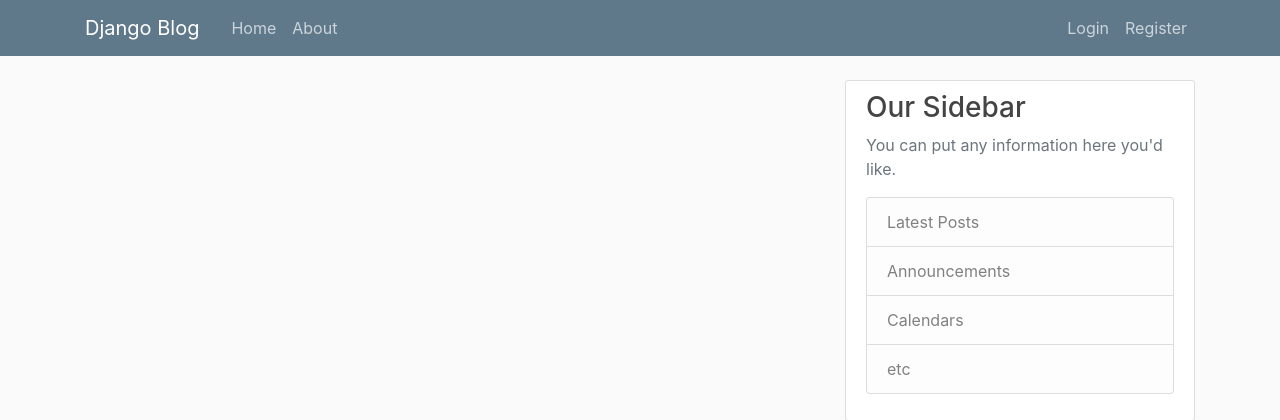
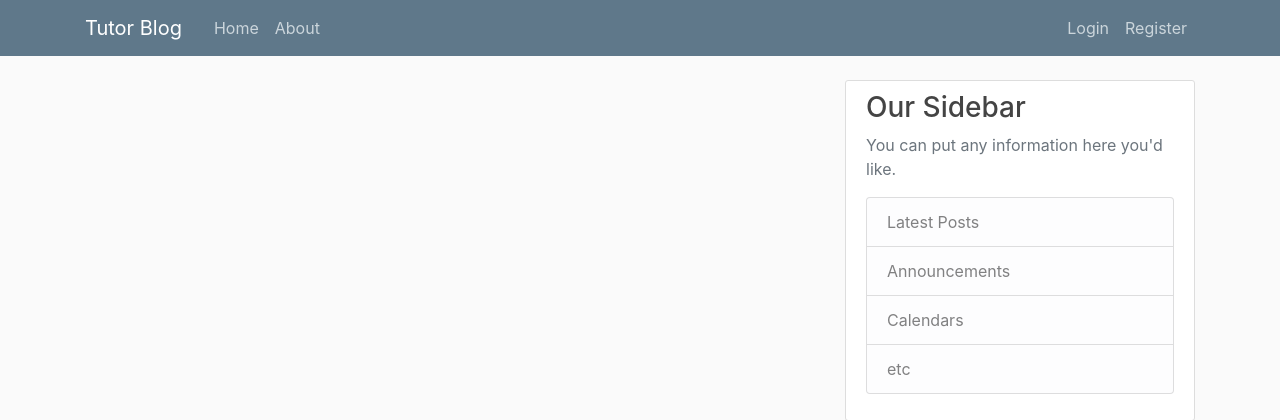
Before and after one commit to debbiect246/tutorblog, a Django app: page / in a window 1280 px wide. Shown: the top 420 px of the page. Run offline with Django 4.2, Linux system fonts and the light colour scheme; data that the repository does not hold is empty; some libraries are stand-ins or nearby versions.

Commit message:
changed title to tutor blog

```diff
--- a/blog/templates/blog/base.html
+++ b/blog/templates/blog/base.html
@@ -13,16 +13,16 @@
     <link rel="stylesheet" type="text/css" href="{% static 'blog/main.css' %}">
 
     {% if title %}
-        <title>Django Blog - {{ title }}</title>
+        <title>Tutor Blog - {{ title }}</title>
     {% else %}
-        <title>Django Blog</title>
+        <title>Tutor Blog</title>
     {% endif %}
 </head>
 <body>
     <header class="site-header">
       <nav class="navbar navbar-expand-md navbar-dark bg-steel fixed-top">
         <div class="container">
-          <a class="navbar-brand mr-4" href="{% url 'blog-home' %}">Django Blog</a>
+          <a class="navbar-brand mr-4" href="{% url 'blog-home' %}">Tutor Blog</a>
           <button class="navbar-toggler" type="button" data-toggle="collapse" data-target="#navbarToggle" aria-controls="navbarToggle" aria-expanded="false" aria-label="Toggle navigation">
           <span class="navbar-toggler-icon"></span>
           </button>
```
